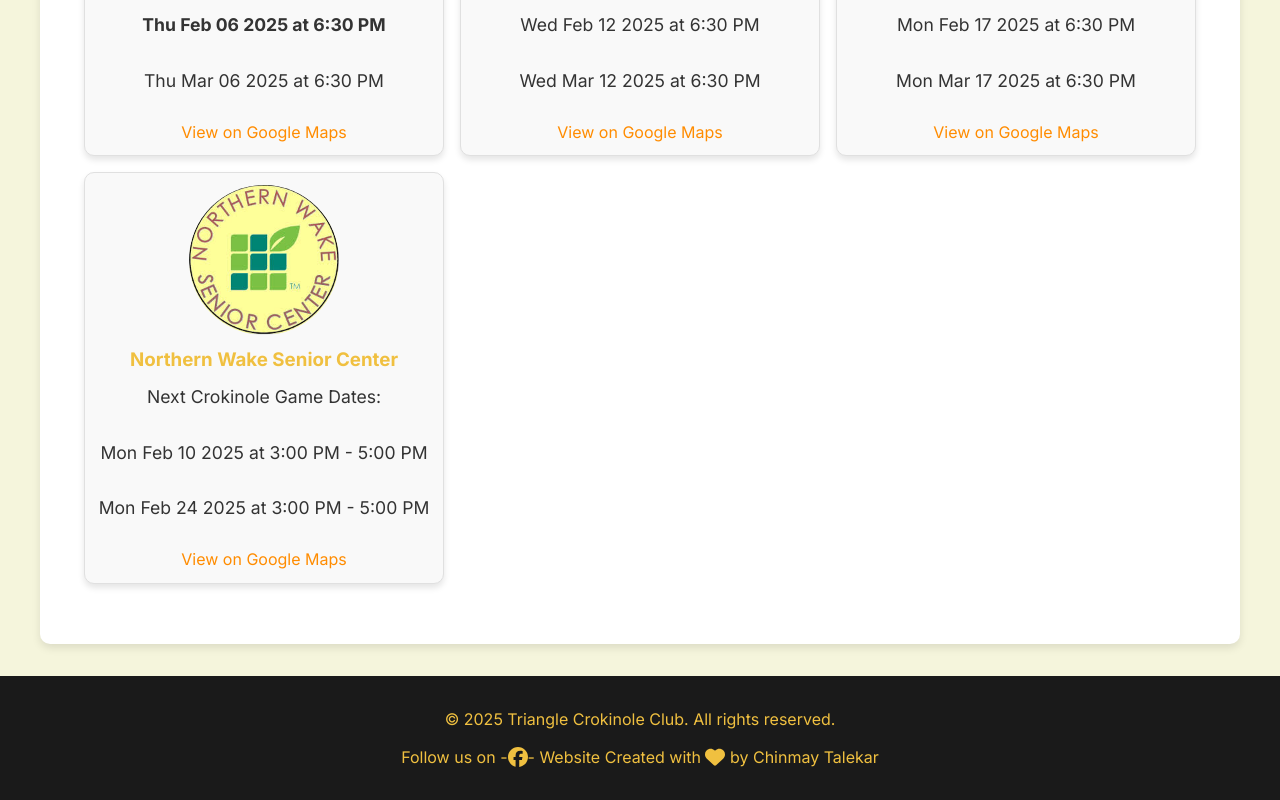
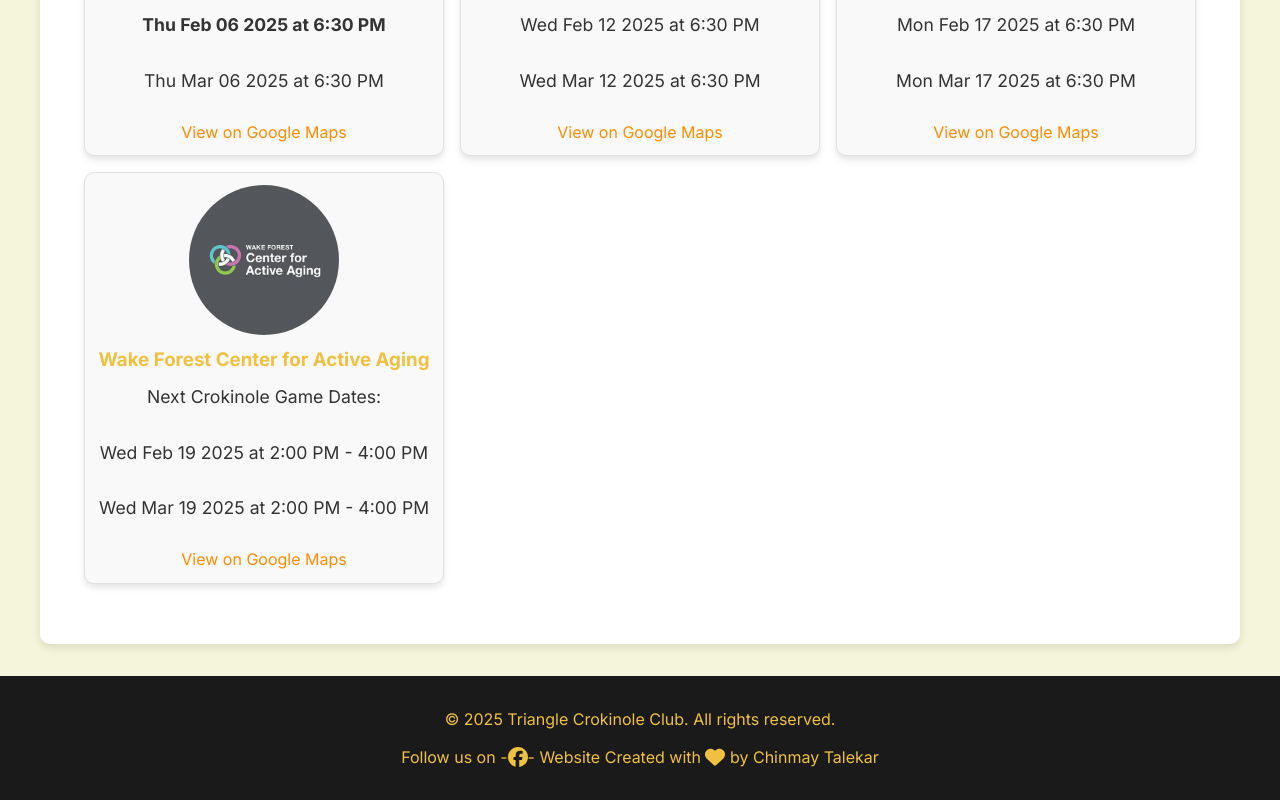
Before and after one commit to talyruger/triangle-crokinole-club, a React (Create React App) app: page / in a window 1280 px wide. Shown: the part 1156-1956 px from the top of the page. Built offline with nearby package versions, Linux system fonts and the light colour scheme.

Commit message:
Updated name dates and logo for the senior center

```diff
--- a/src/pages/Events.js
+++ b/src/pages/Events.js
@@ -168,15 +168,13 @@ const Events = () => {
       description: 'Join us at White Street Brewing Co for a fun evening of crokinole!'
     },
     {
-      day: 1, // Monday
-      weeks: [2, 4], // 2nd and 4th week of the month
-      title: 'Northern Wake Senior Center',
+      day: 3, // Wednesday
+      week: 3, // 3rd week of the month
+      title: 'Wake Forest Center for Active Aging', // Updated name
       link: 'https://g.co/kgs/6gbT7Uy',
       logo: seniorCenterLogo,
-      biMonthly: true,
-      time: '3:00 PM - 5:00 PM',
-      description: 'Join us at Northern Wake Senior Center for a fun afternoon of crokinole!',
-      nextDates: getNextTwoMondays()
+      time: '2:00 PM - 4:00 PM', // Updated time
+      description: 'Join us at Wake Forest Center for Active Aging for a fun afternoon of crokinole!' // Updated name
     },
   ];
 
@@ -193,9 +191,7 @@ const Events = () => {
       <h1 style={{ color: '#f0c040', textAlign: 'center', marginTop: '2rem' }}>Regular Crokinole Events</h1>
       <EventList style={{ gap: '1rem' }}>
         {events.map((event, index) => {
-          const nextDates = event.biMonthly
-            ? event.nextDates
-            : getNextMonthlyDates(event.day, event.week, 2);
+          const nextDates = getNextMonthlyDates(event.day, event.week, 2);
           return (
             <EventCard key={index}>
               <img src={event.logo} alt={`${event.title} logo`} />
```
Also changed, not shown: src/assets/logos/NWSlogo.jpeg.
